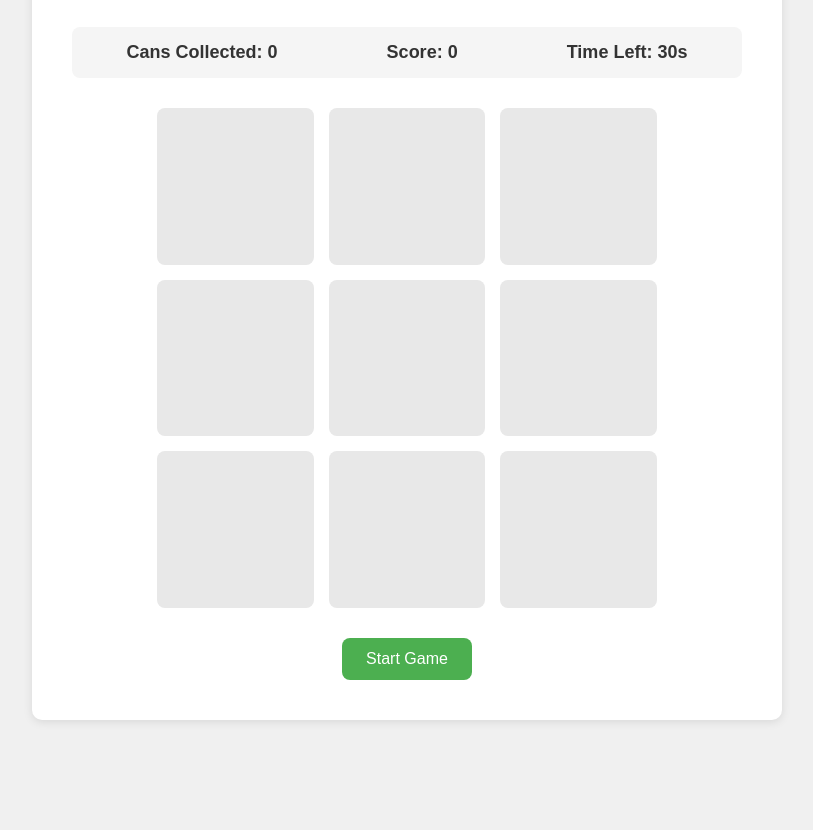
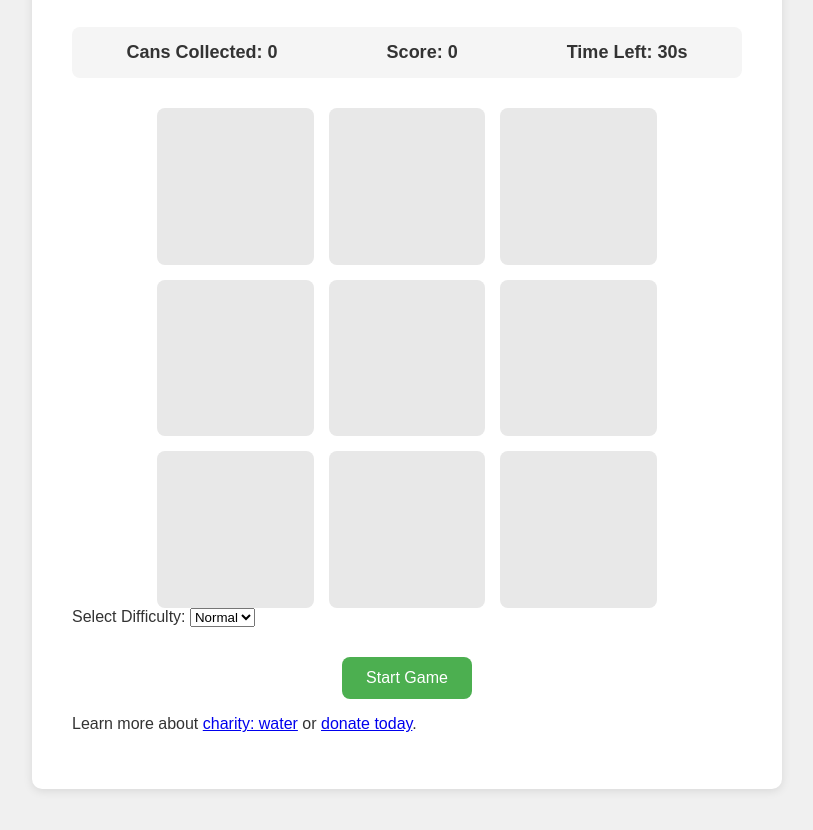
Before and after one commit to dnl-trrs/Project-6-Charity-Water, a plain HTML site: page index.html in a window 1280 px wide. Shown: the part 218-1048 px from the top of the page, without its empty margins (233-1046 px from the left). Before the commit the page ends 1018 px from the top, so only its background shows below. Drawn offline with Linux system fonts and the light colour scheme.

Commit message:
Updates to HTML file

```diff
--- a/index.html
+++ b/index.html
@@ -5,6 +5,11 @@
   <meta name="viewport" content="width=device-width">
   <title>Water Quest</title>
   <link href="style.css" rel="stylesheet" type="text/css" />
+  <style>
+    body {
+      font-family: "Proxima Nova", Arial, sans-serif;
+    }
+  </style>
 </head>
 <body>
   <div class="container">
@@ -17,7 +22,18 @@
     </div>
     <div id="achievements" class="achievement"></div>
     <div class="game-grid"></div>
+    <div class="difficulty-selector">
+      <label for="difficulty">Select Difficulty:</label>
+      <select id="difficulty">
+        <option value="easy">Easy</option>
+        <option value="normal" selected>Normal</option>
+        <option value="hard">Hard</option>
+      </select>
+    </div>
     <button id="start-game">Start Game</button>
+    <footer>
+      <p>Learn more about <a href="https://www.charitywater.org" target="_blank">charity: water</a> or <a href="https://www.charitywater.org/donate" target="_blank">donate today</a>.</p>
+    </footer>
   </div>
   <script src="script.js"></script>
 </body>
```
